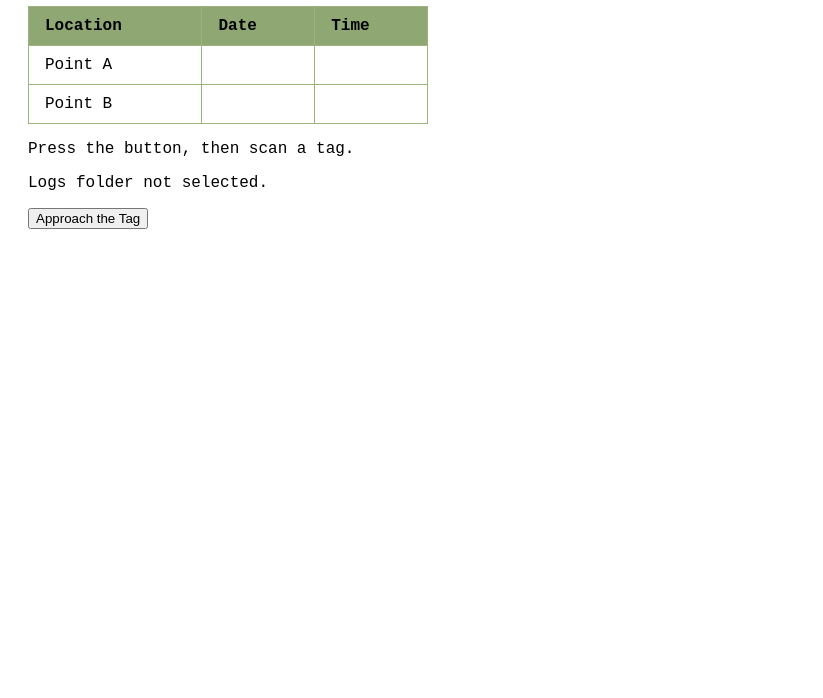
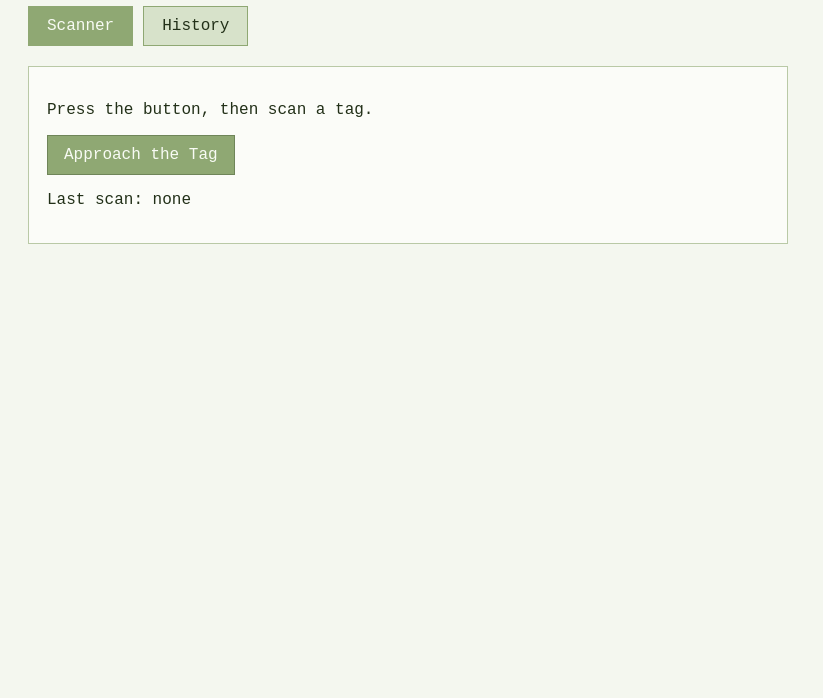
Before and after one commit to sprolesc-nohs/nfcTesting, a plain HTML site: page page.html in a window 1280 px wide. Shown: the part 102-800 px from the top of the page, without its empty margins (0-823 px from the left). Drawn offline with Linux system fonts and the light colour scheme.

Commit message:
added tabs to switch between

```diff
--- a/page.html
+++ b/page.html
@@ -8,10 +8,51 @@
     body {
       font-family: monospace, sans-serif;
       padding: 20px;
+      background: #f4f7ef;
+      color: #223018;
+    }
+    .app-shell {
+      max-width: 760px;
+    }
+    .tabs {
+      display: flex;
+      gap: 10px;
+      margin: 20px 0;
+    }
+    .tab-button {
+      border: 1px solid #8fa873;
+      background: #d7e2ca;
+      color: #223018;
+      padding: 10px 18px;
+      cursor: pointer;
+      font: inherit;
+    }
+    .tab-button.active {
+      background: #8fa873;
+      color: #f8fbf4;
+    }
+    .tab-panel {
+      border: 1px solid #b9c9a6;
+      background: #fbfcf8;
+      padding: 18px;
+    }
+    .actions {
+      margin: 16px 0;
+    }
+    .primary-button {
+      border: 1px solid #6f8559;
+      background: #8fa873;
+      color: #f8fbf4;
+      padding: 10px 16px;
+      cursor: pointer;
+      font: inherit;
+    }
+    .scan-summary {
+      margin-top: 12px;
     }
     table {
       border-collapse: collapse;
-      width: 400px;
+      width: 100%;
     }
     th, td {
       border: 1px solid #9cb37e;
@@ -19,12 +60,29 @@
       text-align: left;
     }
     th {
+      background-color: #c7bb6f;
       background-color: #8fa873;
     }
   </style>
 </head>
 <body>
+  <div class="app-shell">
     <h1>NFC Tag Tracker</h1>
+
+    <div class="tabs">
+      <button id="scanner-button" class="tab-button active" onclick="showTab('scanner')">Scanner</button>
+      <button id="history-button" class="tab-button" onclick="showTab('history')">History</button>
+    </div>
+
+    <section id="scanner-tab" class="tab-panel">
+      <p id="nfc-status">Press the button, then scan a tag.</p>
+      <div class="actions">
+        <button class="primary-button" onclick="startNFC()">Approach the Tag</button>
+      </div>
+      <p id="last-scan" class="scan-summary">Last scan: none</p>
+    </section>
+
+    <section id="history-tab" class="tab-panel" hidden>
       <table>
         <thead>
           <tr>
@@ -46,13 +104,18 @@
           </tr>
         </tbody>
       </table>
-
-  <p id="nfc-status">Press the button, then scan a tag.</p>
-  <p id="folder-status">Logs folder not selected.</p>
-  <button onclick="startNFC()">Approach the Tag</button>
+    </section>
+  </div>
 
   <script>
-    let logsDirectoryHandle = null;
+    function showTab(tabName) {
+      const isScanner = tabName === 'scanner';
+
+      document.getElementById('scanner-tab').hidden = !isScanner;
+      document.getElementById('history-tab').hidden = isScanner;
+      document.getElementById('scanner-button').classList.toggle('active', isScanner);
+      document.getElementById('history-button').classList.toggle('active', !isScanner);
+    }
 
     function getTime() {
       return new Date().toLocaleTimeString();
@@ -61,49 +124,21 @@
       return new Date().toLocaleDateString();
     }
 
-    async function ensureLogsDirectory() {
-      if (!window.showDirectoryPicker) {
-        throw new Error('This browser does not support folder writing. Use Chrome or Edge.');
+    function updatePoint(pointID) {
+      const date = document.getElementById(pointID + '-date').textContent = getDate();
+      const time = document.getElementById(pointID + '-time').textContent = getTime();
+
+      const fs = require('fs');
+      try{
+        fs.writeFileSync('log.txt', `${pointID} scanned at ${date} ${time}\n`, { flag: 'a' });
       }
-
-      if (!logsDirectoryHandle) {
-        logsDirectoryHandle = await window.showDirectoryPicker();
-        document.getElementById('folder-status').textContent = 'Logs folder selected: ' + logsDirectoryHandle.name;
+      catch (err) {
+        console.error('Error writing to log file:', err);
       }
-
-      const permission = await logsDirectoryHandle.requestPermission({ mode: 'readwrite' });
-      if (permission !== 'granted') {
-        throw new Error('Write permission to the logs folder was not granted.');
-      }
-
-      return logsDirectoryHandle;
-    }
-
-    async function appendLogEntry(pointID, date, time) {
-      const directoryHandle = await ensureLogsDirectory();
-      const fileHandle = await directoryHandle.getFileHandle(pointID + '.txt', { create: true });
-      const existingFile = await fileHandle.getFile();
-      const writable = await fileHandle.createWritable({ keepExistingData: true });
-      const logLine = pointID + ' scanned at ' + date + ' ' + time + '\n';
-
-      await writable.seek(existingFile.size);
-      await writable.write(logLine);
-      await writable.close();
-    }
-
-    async function updatePoint(pointID) {
-      const date = getDate();
-      const time = getTime();
-
-      document.getElementById(pointID + '-date').textContent = date;
-      document.getElementById(pointID + '-time').textContent = time;
-
-      await appendLogEntry(pointID, date, time);
     }
 
     async function startNFC() {
       try {
-        await ensureLogsDirectory();
         const reader = new NDEFReader();
         await reader.scan();
         document.getElementById('nfc-status').textContent = 'NFC ready — scan a tag';
@@ -117,16 +152,9 @@
             }
             text = text.trim();
             document.getElementById('nfc-status').textContent = 'Last scan: "' + text + '"';
-
-            if (text === 'point-a') {
-              updatePoint('point-a').catch(error => {
-                document.getElementById('nfc-status').textContent = 'Log write error: ' + error.message;
-              });
-            } else if (text === 'point-b') {
-              updatePoint('point-b').catch(error => {
-                document.getElementById('nfc-status').textContent = 'Log write error: ' + error.message;
-              });
-            }
+            document.getElementById('last-scan').textContent = 'Last scan: ' + text;
+            if (text === 'point-a') updatePoint('point-a');
+            else if (text === 'point-b') updatePoint('point-b');
           }
         });
         reader.addEventListener('readingerror', () => {
```
Lines whose indentation alone changed are shown as unchanged.
